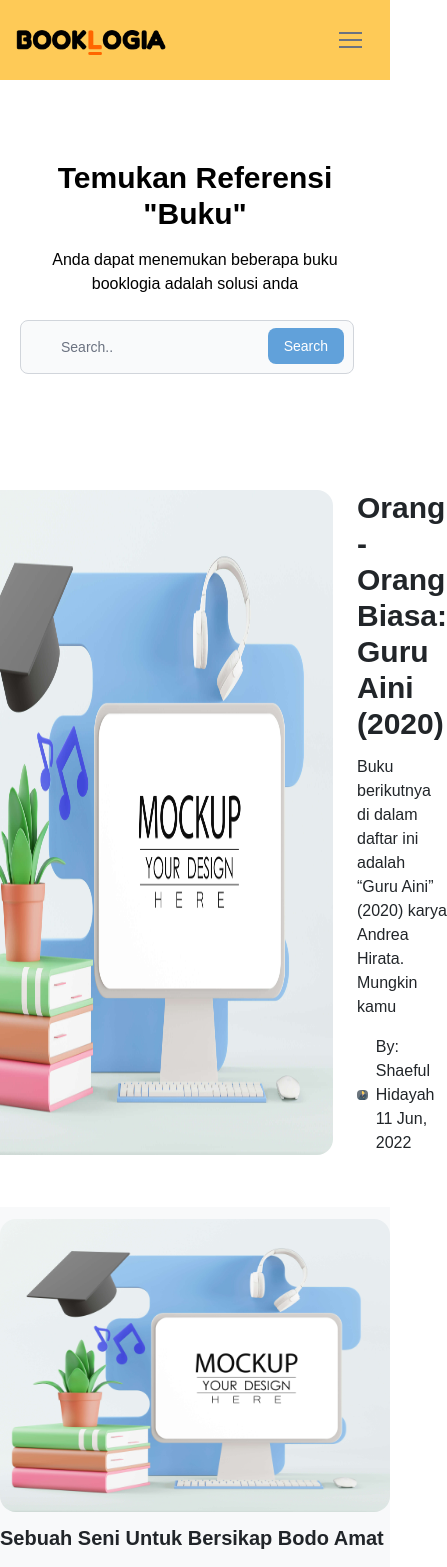
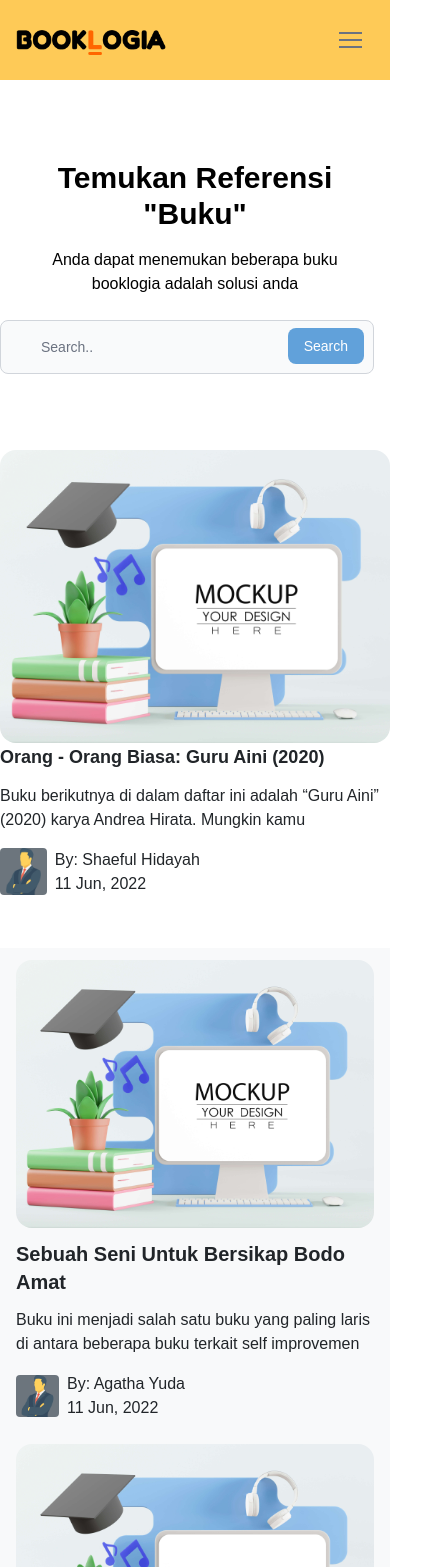
Before and after one commit to Fahmiali99/booklogia-app, a React (Create React App) app: page /forum in a window 390 px wide. Shown: the top 1567 px of the page, 447 px wide, since content can reach past the window. Built offline with nearby package versions, Linux system fonts and the light colour scheme.

Commit message:
feat: feature/forume_page

```diff
--- a/src/pages/Forum/index.js
+++ b/src/pages/Forum/index.js
@@ -22,7 +22,7 @@
     <div>
       <div className=" py-10">
         <div className="container mx-auto flex justify-center">
-          <div className="w-full md:w-9/12 p-5 mt-5">
+          <div className="w-full md:w-9/12 py-5 mt-5">
             <div className="text-center">
               <h1 className="text-3xl font-bold">Temukan Referensi</h1>
               <h1 className="text-3xl font-bold">"Buku"</h1>
@@ -40,14 +40,14 @@
         </div>
       </div>
 
-      <div className="container mx-auto py-10">
+      <div className="container mx-auto pb-10 pt-0 lg:py-10 lg:px-0">
         <Link
           to={"/thread/" + threadLikes[0].slug}
           className="text-decoration-none text-dark"
         >
           <div
             key={threadLikes[0].slug}
-            className="flex justify-center mt-4 mb-3 gap-6"
+            className="block lg:flex justify-center mt-4 mb-3 gap-6"
           >
             <img
               className="w-full lg:w-6/12 rounded-2xl"
@@ -56,7 +56,9 @@
             />
             <div className="flex items-center">
               <div className="title-inside text-dark">
-                <h1 className="text-3xl font-bold">{threadLikes[0].judul}</h1>
+                <h1 className="text-lg lg:text-3xl font-bold">
+                  {threadLikes[0].judul}
+                </h1>
                 <p className="mt-3 mb-4">
                   <span className="font-medium font-sans"></span>{" "}
                   {threadLikes[0].story}
@@ -86,9 +88,9 @@
         </Link>
       </div>
 
-      <div className="bg-light py-3">
+      <div className="bg-light py-3 px-4 lg:px-0">
         <div className="container mx-auto pb-5">
-          <div className="grid grid-cols-1 md:grid-cols-3 gap-6 pb-4">
+          <div className="grid grid-cols-1 md:grid-cols-2 lg:grid-cols-3 gap-6 pb-4">
             {threads
               .slice()
               .sort((a, b) => b.id - a.id)
```
